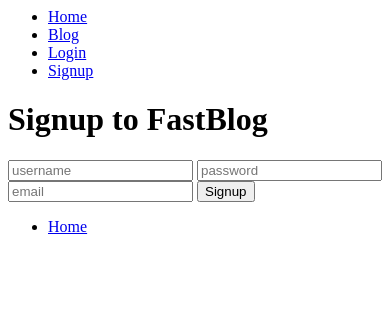
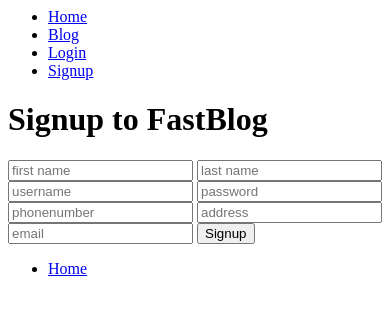
Before and after one commit to pn101/fastblog, a Django app: page /signup/ in a window 390 px wide. Shown: the top 315 px of the page. Run offline with Django 3.2, Linux system fonts and the light colour scheme.

Commit message:
init UserProfile model: add firstname, lastname, phonenumber and address to signup

```diff
--- a/fastblog/fastblog/templates/auth/mypage.html
+++ b/fastblog/fastblog/templates/auth/mypage.html
@@ -4,6 +4,11 @@
 
 {% block content %}
 <h1>{{ request.user.username }}</h1>
+<ul>
+    <li>Name : {{ request.user.userprofile.firstname }} {{ request.user.userprofile.lastname }}</li>
+    <li>Phone No. : {{ request.user.userprofile.phonenumber }}</li>
+    <li>Address : {{ request.user.userprofile.address }}</li>
+</ul>
 <a href="{% url 'fastblog:create' %}">Create FastBlog Post</a>
 <h3>My FastBlog Posts</h3>
 <ul>
--- a/fastblog/fastblog/templates/auth/signup.html
+++ b/fastblog/fastblog/templates/auth/signup.html
@@ -6,8 +6,12 @@
     <h1>{{ site_name }}</h1>
     <form action="{% url 'auth:signup' %}" method="POST">
         {% csrf_token %}
+        <input type="text" name="firstname" placeholder="first name" required>
+        <input type="text" name="lastname" placeholder="last name" required>
         <input type="text" name="username" placeholder="username" required>
         <input type="password" name="password" placeholder="password" required>
+        <input type="text" name="phonenumber" placeholder="phonenumber" required>
+        <input type="text" name="address" placeholder="address" required>
         <input type="email" name="email" placeholder="email">
         <input type="submit" value="Signup">
     </form>
--- a/fastblog/fastblog/views/auth/signup.py
+++ b/fastblog/fastblog/views/auth/signup.py
@@ -18,6 +18,10 @@ class SignupView(View):
         username = request.POST.get('username')
         password = request.POST.get('password')
         email = request.POST.get('email')
+        phonenumber = request.POST.get('phonenumber')
+        address = request.POST.get('address')
+        firstname = request.POST.get('firstname')
+        lastname = request.POST.get('lastname')
 
         user = User.objects.create_user(
                 username=username,
@@ -25,4 +29,10 @@ class SignupView(View):
                 email=email,
         )
 
+        user.userprofile.firstname = firstname
+        user.userprofile.lastname = lastname
+        user.userprofile.phonenumber = phonenumber
+        user.userprofile.address = address
+        user.userprofile.save()
+
         return redirect('auth:login')
```
Also changed, not shown: fastblog/users/models/user_profile.py (+12 -0 lines), fastblog/users/migrations/0002_auto_20160619_0653.py (added).
